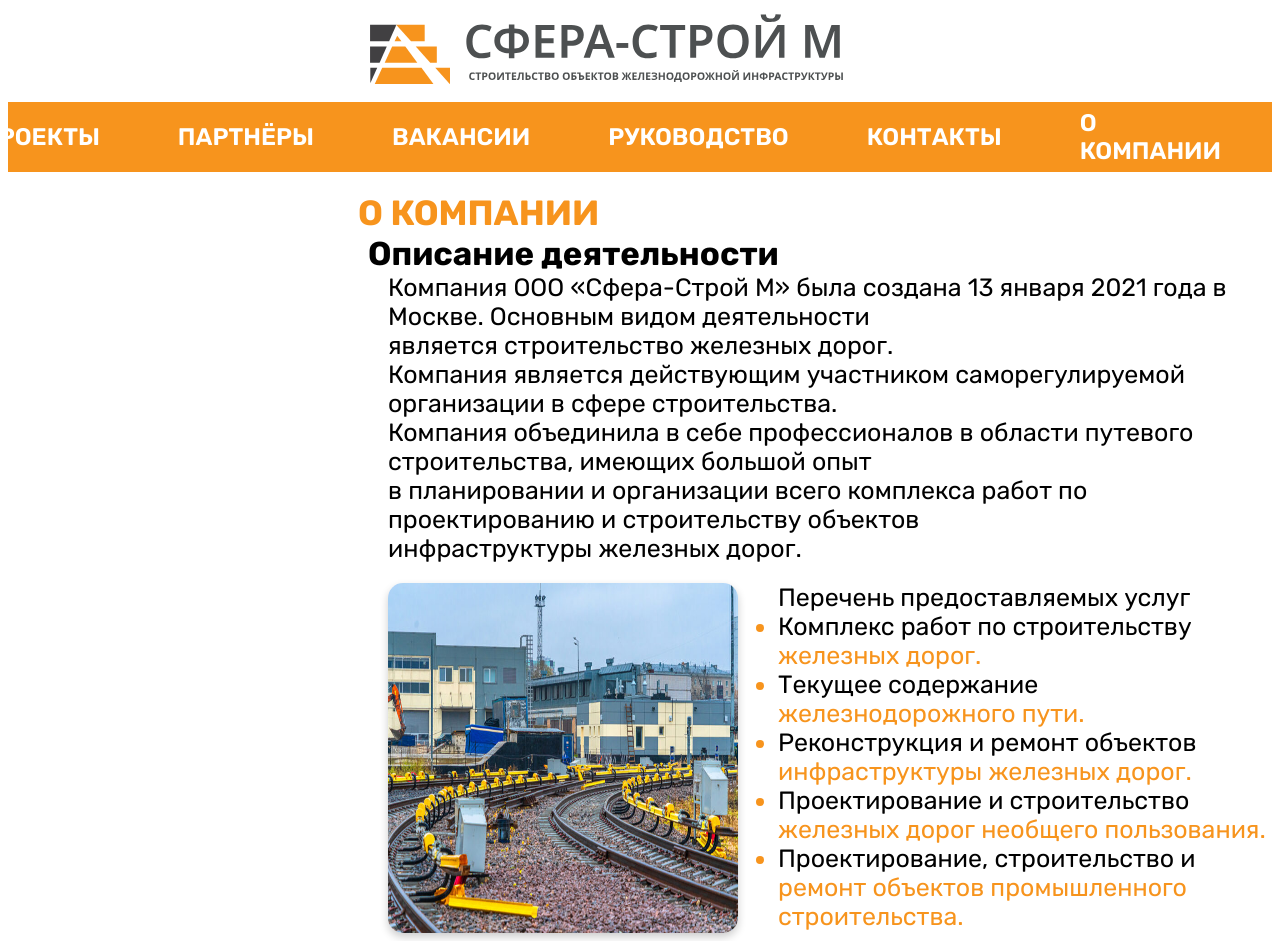
After one commit to GlagolSpirinS/site_sfera_stroi_M, a Django app: page /company in a window 1280 px wide. The commit adds this page. Run offline with Django 5.2, Linux system fonts and the light colour scheme.

Commit message:
mega_update

```diff
--- a/djangoProject/urls.py
+++ b/djangoProject/urls.py
@@ -8,7 +8,7 @@
     path('', views.home, name='index'),
     path('personal', views.personal, name='personal'),
     path('job', views.job, name='job'),
-
+    path('company', views.company, name='company'),
     path('place', views.place, name='place'),
     path('partner', views.partner, name='partner'),
     path('contact', views.contact, name='contact'),
--- a/main/views.py
+++ b/main/views.py
@@ -4,6 +4,10 @@
 def home(request):
     objects = ObjectMain.objects.all()
     return render(request, 'index.html', {'objects': objects})
+
+def company(request):
+    objects = ObjectMain.objects.all()
+    return render(request, 'company.html', {'objects': objects})
 def personal(request):
     objects = Managers.objects.all()
     return render(request, 'personal.html', {'objects': objects})
--- /dev/null
+++ b/static/css/company.css
@@ -0,0 +1,52 @@
+.chlen_slona {
+    font-family: Rubik;
+    font-weight: bold;
+    color: #F7941D;
+    margin-left: 350px;
+    margin-top: 20px;
+    font-size: 35px;
+}
+
+.all {
+    font-family: Rubik;
+}
+
+.gaga {
+    font-weight: bold;
+    font-size: 33px;
+    margin-left: 360px;
+}
+
+.content {
+    font-size: 25px;
+    margin-left: 380px;
+}
+
+.content2 {
+    font-size: 25px;
+    margin-left: 380px;
+    display: flex;
+}
+
+.spisokrabot {
+    width: 350px;
+    height: 350px;
+    border-radius: 15px;
+    background-color: Snow;
+    box-shadow: 0 4px 8px rgba(0, 0, 0, 0.2);
+}
+
+.pizda {
+    margin-top: 20px ;
+}
+
+ul, li {
+    margin: 0;
+}
+
+ul li {
+    color: #F7941D;
+}
+ul li:first-line  {
+    color: black;
+}
--- /dev/null
+++ b/templates/company.html
@@ -0,0 +1,39 @@
+{% extends "header.html" %}
+
+{% block title %}О компании{% endblock %}
+
+{% block content %}
+    {% load static %}
+    <link rel="stylesheet" href="{% static 'css/company.css' %}">
+    <div class="chlen_slona">
+        О КОМПАНИИ
+    </div>
+    <div class="all">
+        <div class="gaga">
+            Описание деятельности
+        </div>
+        <div class="content">
+            Компания ООО «Сфера-Строй М» была создана 13 января 2021 года в Москве. Основным видом деятельности <br>
+            является строительство железных дорог. <br>
+            Компания является действующим участником саморегулируемой организации в сфере строительства. <br>
+            Компания объединила в себе профессионалов в области путевого строительства, имеющих большой опыт <br>
+            в планировании и организации всего комплекса работ по проектированию и строительству объектов <br>
+            инфраструктуры железных дорог.
+        </div>
+
+        <div class="pizda">
+            <div class="content2">
+                <img class="spisokrabot" src="{% static 'img/vlad-1-770x515-c-default.jpg' %}" alt="Логотип">
+
+                    <ul>
+                        <span> Перечень предоставляемых услуг</span>
+                        <li>Комплекс работ по строительству железных дорог.</li>
+                        <li>Текущее содержание железнодорожного пути.</li>
+                        <li>Реконструкция и ремонт объектов инфраструктуры железных дорог.</li>
+                        <li>Проектирование и строительство железных дорог необщего пользования.</li>
+                        <li>Проектирование, строительство и ремонт объектов промышленного строительства.</li>
+                    </ul>
+            </div>
+        </div>
+    </div>
+{% endblock %}
--- a/templates/header.html
+++ b/templates/header.html
@@ -20,6 +20,7 @@
         <a href="{% url 'job' %}">ВАКАНСИИ</a>
         <a href="{% url 'personal' %}">РУКОВОДСТВО</a>
         <a href="{% url 'contact' %}">КОНТАКТЫ</a>
+        <a href="{% url 'company' %}">О КОМПАНИИ</a>
     </div>
     {% block content %}{% endblock %}
 </body>
```
Also changed, not shown: db.sqlite3, media/objectImg/Выхино_1.jpeg (added), media/objectImg/Лихоборы_2.jpeg (added), media/objectImg/Нижегородское_2.jpg (added), media/objectImg/Руднево_1..jpg (added), media/objectImg/Сокол_2.jpeg (added), static/img/vlad-1-770x515-c-default.jpg (added), 1 other file.
